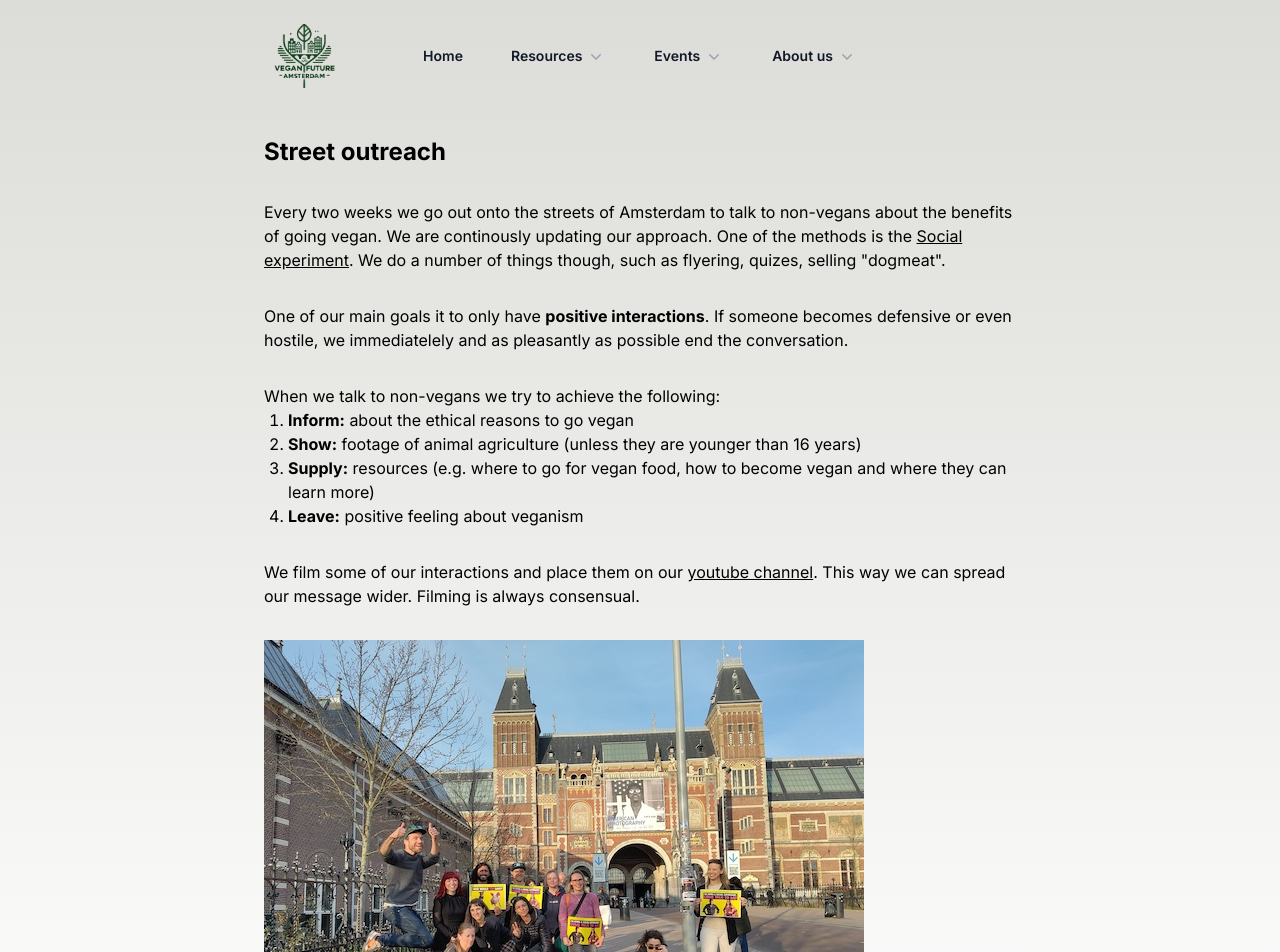
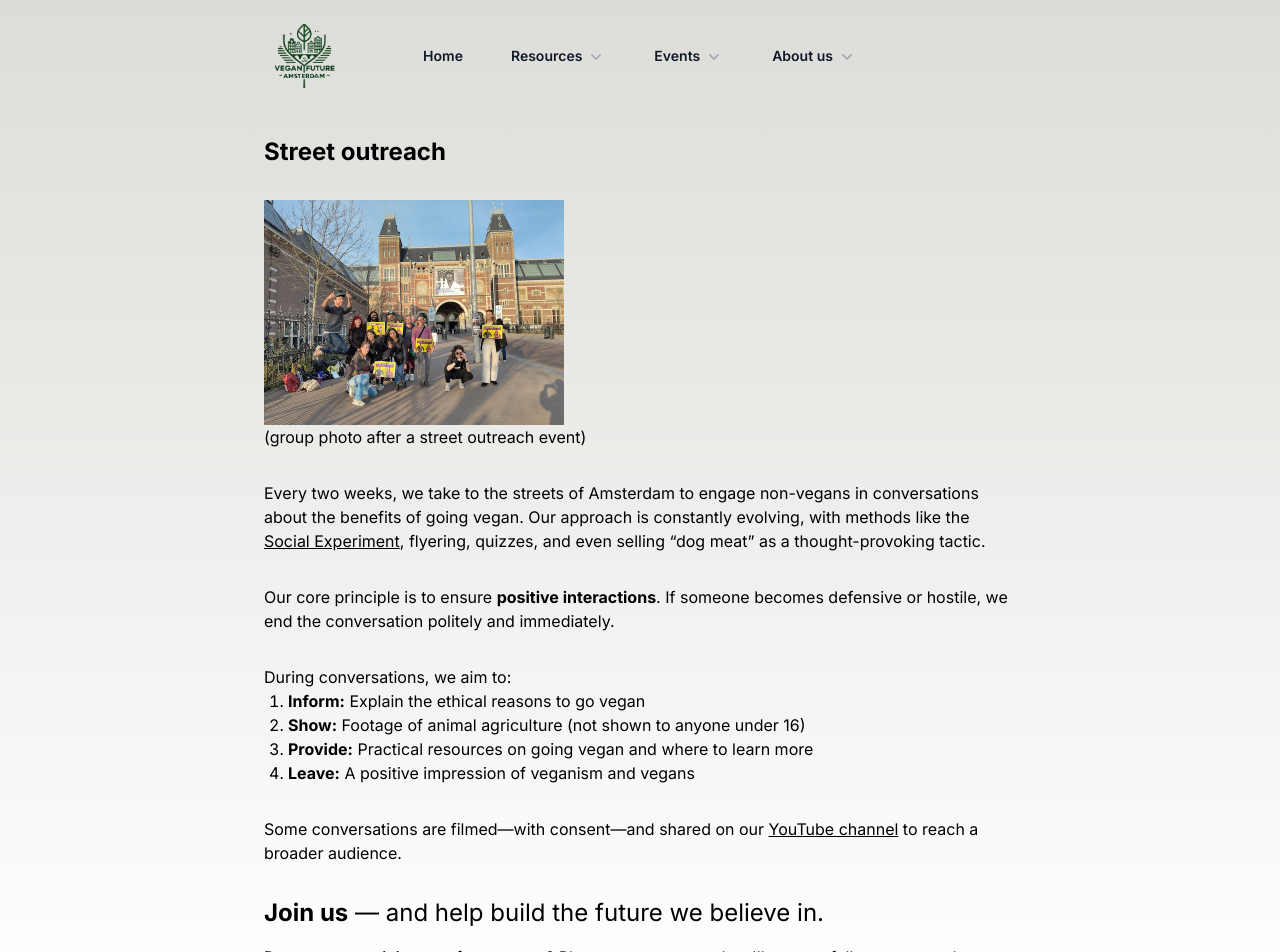
Before and after one commit to veganfuture/veganfuture.org, a Next.js app: page /street_outreach in a window 1280 px wide. Shown: the top 952 px of the page. Built offline with nearby package versions, Linux system fonts and the light colour scheme.

Commit message:
improve street outreach page a bit

```diff
--- a/app/raaf/page.tsx
+++ b/app/raaf/page.tsx
@@ -87,10 +87,8 @@ export default function RAAF() {
       <div className="p-4 flex flex-col md:flex-row md:justify-between gap-8">
         <div className="flex-1">
           <p className="pb-4">
-            <strong>Spots are limited</strong>, so early registration is
-            strongly recommended.
+            <strong>Signup has ended.</strong>
           </p>
-          <SignupForm />
         </div>
 
         <div className="w-full md:w-[350px] md:ml-8">
--- a/app/street_outreach/page.tsx
+++ b/app/street_outreach/page.tsx
@@ -6,51 +6,61 @@ export default function StreetOureach() {
     <>
       <div className="text-2xl font-bold p-4">Street outreach</div>
       <div className="p-4">
-        Every two weeks we go out onto the streets of Amsterdam to talk to
-        non-vegans about the benefits of going vegan. We are continously
-        updating our approach. One of the methods is the{" "}
-        <Link href="/socialexperiment">Social experiment</Link>. We do a number
-        of things though, such as flyering, quizes, selling &quot;dogmeat&quot;.
-      </div>
-      <div className="p-4">
-        One of our main goals it to only have <b>positive interactions</b>. If
-        someone becomes defensive or even hostile, we immediatelely and as
-        pleasantly as possible end the conversation.
-      </div>
-      <div className="p-4">
-        When we talk to non-vegans we try to achieve the following:
-        <ol className="list-decimal pl-6">
-          <li>
-            <b>Inform:</b> about the ethical reasons to go vegan
-          </li>
-          <li>
-            <b>Show:</b> footage of animal agriculture (unless they are younger
-            than 16 years)
-          </li>
-          <li>
-            <b>Supply:</b> resources (e.g. where to go for vegan food, how to
-            become vegan and where they can learn more)
-          </li>
-          <li>
-            <b>Leave:</b> positive feeling about veganism
-          </li>
-        </ol>
-      </div>
-      <div className="p-4">
-        We film some of our interactions and place them on our{" "}
-        <Link href="https://www.youtube.com/@kind-future">youtube channel</Link>
-        . This way we can spread our message wider. Filming is always
-        consensual.
-      </div>
-      <div className="p-4">
         <Image
           src="group_photo.jpg"
-          width={600}
-          height={450}
+          width={300}
+          height={225}
           alt="Group photo"
         />
         (group photo after a street outreach event)
       </div>
+      <div className="p-4">
+        Every two weeks, we take to the streets of Amsterdam to engage
+        non-vegans in conversations about the benefits of going vegan. Our
+        approach is constantly evolving, with methods like the{" "}
+        <Link href="/socialexperiment">Social Experiment</Link>, flyering,
+        quizzes, and even selling “dog meat” as a thought-provoking tactic.
+      </div>
+      <div className="p-4">
+        Our core principle is to ensure <b>positive interactions</b>. If someone
+        becomes defensive or hostile, we end the conversation politely and
+        immediately.
+      </div>
+      <div className="p-4">
+        During conversations, we aim to:
+        <ol className="list-decimal pl-6">
+          <li>
+            <b>Inform:</b> Explain the ethical reasons to go vegan
+          </li>
+          <li>
+            <b>Show:</b> Footage of animal agriculture (not shown to anyone
+            under 16)
+          </li>
+          <li>
+            <b>Provide:</b> Practical resources on going vegan and where to
+            learn more
+          </li>
+          <li>
+            <b>Leave:</b> A positive impression of veganism and vegans
+          </li>
+        </ol>{" "}
+      </div>{" "}
+      <div className="p-4">
+        {" "}
+        Some conversations are filmed—with consent—and shared on our{" "}
+        <Link href="https://www.youtube.com/@kind-future">
+          YouTube channel
+        </Link>{" "}
+        to reach a broader audience.{" "}
+      </div>
+      <div className="px-4 pt-4 text-2xl">
+        <strong>Join us</strong> — and help build the future we believe in.
+      </div>
+      <div className="p-4">
+        Do you want to join one of our events? Please{" "}
+        <Link href="/contact">contact us</Link> and we'll get you fully up to
+        speed.
+      </div>
     </>
   );
 }
```
Also changed, not shown: app/page.tsx (+18 -5 lines).
